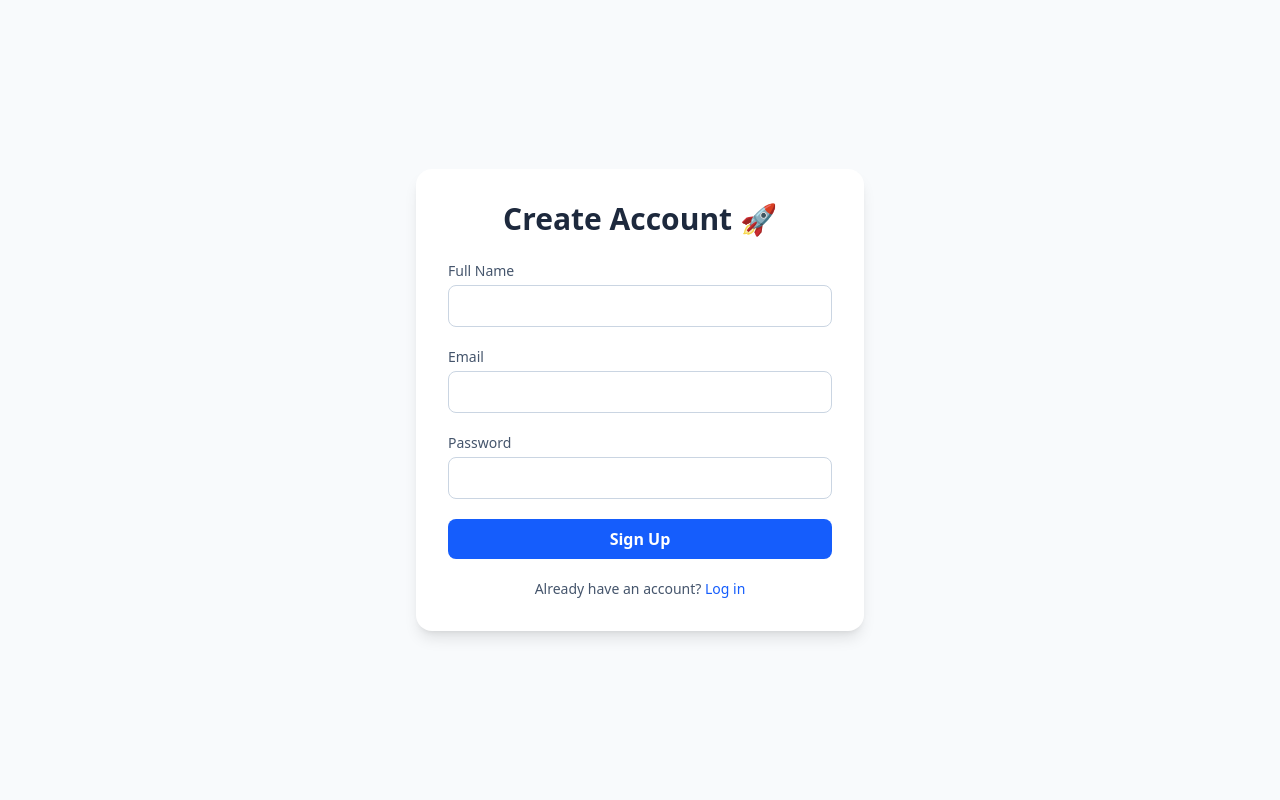
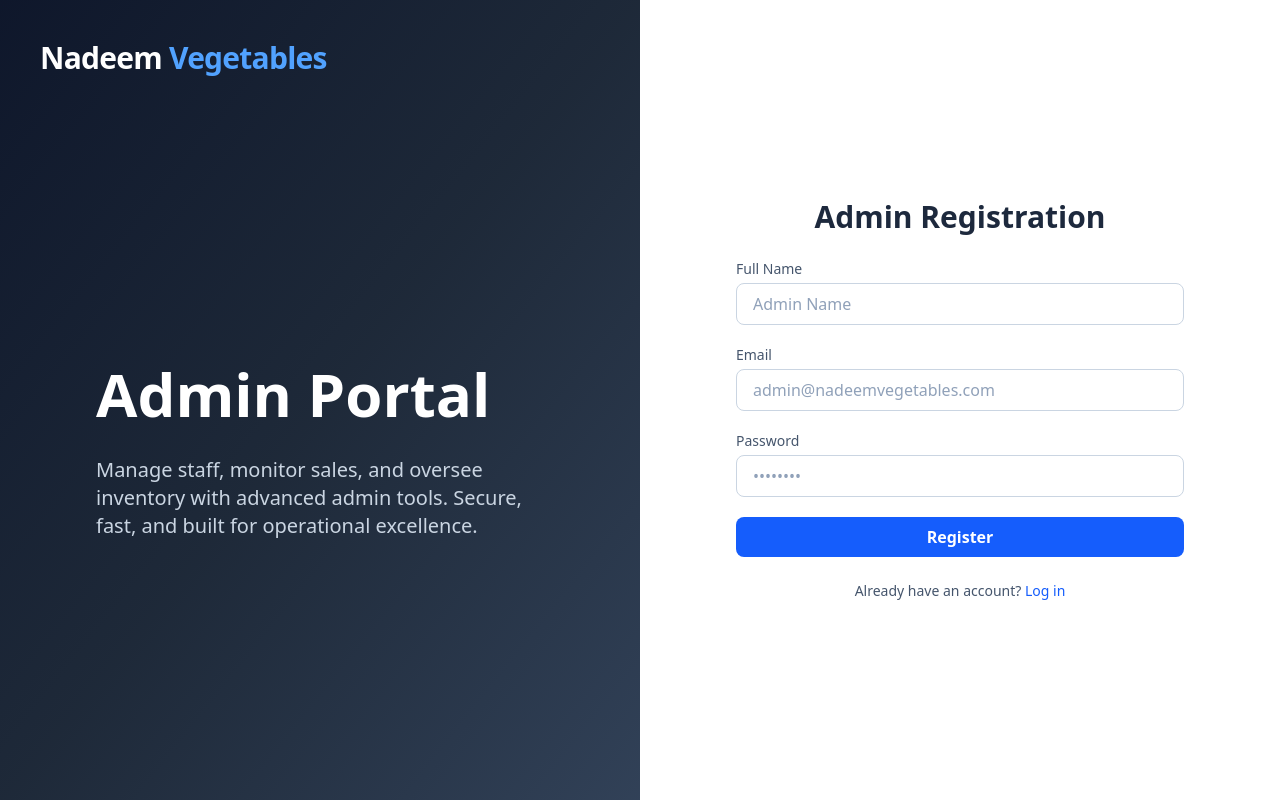
Before and after one commit to Mohammadhasan14/nadeem_vegetables, a Next.js app: page /signup in a window 1280 px wide. Built offline with nearby package versions, Linux system fonts and the light colour scheme.

Commit message:
Enhanced the UI of login and signup page

```diff
--- a/src/app/(auth)/login/page.tsx
+++ b/src/app/(auth)/login/page.tsx
@@ -3,19 +3,39 @@ import Link from "next/link";
 import { useState } from "react";
 
 export default function LoginPage() {
-  const [email, setEmail] = useState("");
-  const [password, setPassword] = useState("");
+  const [form, setForm] = useState({ email: "", password: "" });
 
   const handleLogin = (e: React.FormEvent) => {
     e.preventDefault();
-    console.log({ email, password });
+    console.log(form);
   };
 
   return (
-    <div className="w-full max-w-md bg-white dark:bg-slate-800 shadow-lg rounded-2xl p-8">
+    <div className="min-h-screen w-full flex flex-col md:flex-row">
+      <div className="flex-1 relative flex flex-col justify-center px-8 md:px-16 lg:px-24 bg-gradient-to-br from-slate-900 via-gray-800 to-slate-700 text-white">
+        <div className="absolute top-10 left-10">
+          <h2 className="text-3xl font-extrabold tracking-tight">
+            <span className="text-white">Nadeem</span>{" "}
+            <span className="text-blue-400">Vegetables</span>
+          </h2>
+        </div>
+        <div className="mt-24">
+          <h1 className="text-4xl lg:text-6xl font-extrabold leading-tight mb-6">
+            Admin Portal
+          </h1>
+          <p className="text-lg lg:text-xl text-slate-300 max-w-md">
+            Manage staff, monitor sales, and oversee inventory with advanced admin tools.
+            Secure, fast, and built for operational excellence.
+          </p>
+        </div>
+      </div>
+
+      <div className="flex-1 flex items-center justify-center bg-white dark:bg-slate-900 px-8 md:px-16 lg:px-24 py-10">
+        <div className="w-full max-w-lg">
           <h1 className="text-3xl font-bold text-center mb-6 text-slate-800 dark:text-white">
-        Welcome Back 👋
+            Admin Login
           </h1>
+
           <form onSubmit={handleLogin} className="space-y-5">
             <div>
               <label className="block text-sm mb-1 text-slate-600 dark:text-slate-300">
@@ -24,11 +44,13 @@ export default function LoginPage() {
               <input
                 type="email"
                 required
-            value={email}
-            onChange={(e) => setEmail(e.target.value)}
-            className="w-full px-4 py-2 rounded-lg border border-slate-300 dark:border-slate-700 focus:ring-2 focus:ring-blue-500 dark:bg-slate-900"
+                value={form.email}
+                onChange={(e) => setForm({ ...form, email: e.target.value })}
+                placeholder="admin@nadeemvegetables.com"
+                className="w-full px-4 py-2 rounded-lg border border-slate-300 dark:border-slate-700 focus:ring-2 focus:ring-blue-500 dark:bg-slate-800 dark:text-white placeholder:text-slate-400"
               />
             </div>
+
             <div>
               <label className="block text-sm mb-1 text-slate-600 dark:text-slate-300">
                 Password
@@ -36,25 +58,29 @@ export default function LoginPage() {
               <input
                 type="password"
                 required
-            value={password}
-            onChange={(e) => setPassword(e.target.value)}
-            className="w-full px-4 py-2 rounded-lg border border-slate-300 dark:border-slate-700 focus:ring-2 focus:ring-blue-500 dark:bg-slate-900"
+                value={form.password}
+                onChange={(e) => setForm({ ...form, password: e.target.value })}
+                placeholder="••••••••"
+                className="w-full px-4 py-2 rounded-lg border border-slate-300 dark:border-slate-700 focus:ring-2 focus:ring-blue-500 dark:bg-slate-800 dark:text-white placeholder:text-slate-400"
               />
             </div>
+
             <button
               type="submit"
-          className="w-full py-2 bg-blue-600 hover:bg-blue-700 text-white rounded-lg font-semibold transition"
+              className="w-full py-2 bg-blue-600 hover:bg-blue-700 text-white rounded-lg font-semibold transition-all focus:ring-2 focus:ring-offset-2 focus:ring-blue-500"
             >
               Log In
             </button>
           </form>
 
-      <p className="text-center text-sm text-slate-600 dark:text-slate-400 mt-5">
-        Don’t have an account?{" "}
-        <Link href="/signup" className="text-blue-600 hover:underline">
-          Sign up
+          <p className="text-center text-sm text-slate-600 dark:text-slate-400 mt-6">
+            Don't have an account?{" "}
+            <Link href="/signup" className="text-blue-600 hover:underline font-medium">
+              Register
             </Link>
           </p>
         </div>
+      </div>
+    </div>
   );
 }
--- a/src/app/(auth)/signup/page.tsx
+++ b/src/app/(auth)/signup/page.tsx
@@ -11,10 +11,31 @@ export default function SignupPage() {
   };
 
   return (
-    <div className="w-full max-w-md bg-white dark:bg-slate-800 shadow-lg rounded-2xl p-8">
+    <div className="min-h-screen w-full flex flex-col md:flex-row">
+      <div className="flex-1 relative flex flex-col justify-center px-8 md:px-16 lg:px-24 bg-gradient-to-br from-slate-900 via-gray-800 to-slate-700 text-white">
+        <div className="absolute top-10 left-10">
+          <h2 className="text-3xl font-extrabold tracking-tight">
+            <span className="text-white">Nadeem</span>{" "}
+            <span className="text-blue-400">Vegetables</span>
+          </h2>
+        </div>
+        <div className="mt-24">
+          <h1 className="text-4xl lg:text-6xl font-extrabold leading-tight mb-6">
+            Admin Portal
+          </h1>
+          <p className="text-lg lg:text-xl text-slate-300 max-w-md">
+            Manage staff, monitor sales, and oversee inventory with advanced admin tools.
+            Secure, fast, and built for operational excellence.
+          </p>
+        </div>
+      </div>
+
+      <div className="flex-1 flex items-center justify-center bg-white dark:bg-slate-900 px-8 md:px-16 lg:px-24 py-10">
+        <div className="w-full max-w-lg">
           <h1 className="text-3xl font-bold text-center mb-6 text-slate-800 dark:text-white">
-        Create Account 🚀
+            Admin Registration
           </h1>
+
           <form onSubmit={handleSignup} className="space-y-5">
             <div>
               <label className="block text-sm mb-1 text-slate-600 dark:text-slate-300">
@@ -25,9 +46,11 @@ export default function SignupPage() {
                 required
                 value={form.name}
                 onChange={(e) => setForm({ ...form, name: e.target.value })}
-            className="w-full px-4 py-2 rounded-lg border border-slate-300 dark:border-slate-700 focus:ring-2 focus:ring-blue-500 dark:bg-slate-900"
+                placeholder="Admin Name"
+                className="w-full px-4 py-2 rounded-lg border border-slate-300 dark:border-slate-700 focus:ring-2 focus:ring-blue-500 dark:bg-slate-800 dark:text-white placeholder:text-slate-400"
               />
             </div>
+
             <div>
               <label className="block text-sm mb-1 text-slate-600 dark:text-slate-300">
                 Email
@@ -37,9 +60,11 @@ export default function SignupPage() {
                 required
                 value={form.email}
                 onChange={(e) => setForm({ ...form, email: e.target.value })}
-            className="w-full px-4 py-2 rounded-lg border border-slate-300 dark:border-slate-700 focus:ring-2 focus:ring-blue-500 dark:bg-slate-900"
+                placeholder="admin@nadeemvegetables.com"
+                className="w-full px-4 py-2 rounded-lg border border-slate-300 dark:border-slate-700 focus:ring-2 focus:ring-blue-500 dark:bg-slate-800 dark:text-white placeholder:text-slate-400"
               />
             </div>
+
             <div>
               <label className="block text-sm mb-1 text-slate-600 dark:text-slate-300">
                 Password
@@ -49,23 +74,27 @@ export default function SignupPage() {
                 required
                 value={form.password}
                 onChange={(e) => setForm({ ...form, password: e.target.value })}
-            className="w-full px-4 py-2 rounded-lg border border-slate-300 dark:border-slate-700 focus:ring-2 focus:ring-blue-500 dark:bg-slate-900"
+                placeholder="••••••••"
+                className="w-full px-4 py-2 rounded-lg border border-slate-300 dark:border-slate-700 focus:ring-2 focus:ring-blue-500 dark:bg-slate-800 dark:text-white placeholder:text-slate-400"
               />
             </div>
+
             <button
               type="submit"
-          className="w-full py-2 bg-blue-600 hover:bg-blue-700 text-white rounded-lg font-semibold transition"
+              className="w-full py-2 bg-blue-600 hover:bg-blue-700 text-white rounded-lg font-semibold transition-all focus:ring-2 focus:ring-offset-2 focus:ring-blue-500"
             >
-          Sign Up
+              Register
             </button>
           </form>
 
-      <p className="text-center text-sm text-slate-600 dark:text-slate-400 mt-5">
+          <p className="text-center text-sm text-slate-600 dark:text-slate-400 mt-6">
             Already have an account?{" "}
-        <Link href="/login" className="text-blue-600 hover:underline">
+            <Link href="/login" className="text-blue-600 hover:underline font-medium">
               Log in
             </Link>
           </p>
         </div>
+      </div>
+    </div>
   );
 }
--- a/src/app/globals.css
+++ b/src/app/globals.css
@@ -3,8 +3,39 @@
 html,
 body {
   height: 100%;
+  width: 100%;
+  margin: 0;
+  padding: 0;
+  font-family: system-ui, -apple-system, BlinkMacSystemFont, "Segoe UI", Roboto,
+    "Helvetica Neue", Arial, "Noto Sans", sans-serif;
+  -webkit-font-smoothing: antialiased;
+  -moz-osx-font-smoothing: grayscale;
+  scroll-behavior: smooth;
   background-color: #f8fafc;
+  color: #0f172a;
 }
+
 .dark body {
   background-color: #0f172a;
+  color: #f8fafc;
 }
+
+
+input,
+textarea,
+button,
+select {
+  font-family: inherit;
+  outline: none;
+}
+
+::-webkit-scrollbar {
+  width: 8px;
+}
+::-webkit-scrollbar-thumb {
+  background-color: rgba(100, 116, 139, 0.4);
+  border-radius: 4px;
+}
+::-webkit-scrollbar-thumb:hover {
+  background-color: rgba(100, 116, 139, 0.6);
+}
--- a/src/app/page.tsx
+++ b/src/app/page.tsx
@@ -1,5 +1,31 @@
-import { redirect } from "next/navigation";
+"use client";
+
+import { useEffect } from "react";
+import { useRouter } from "next/navigation";
 
 export default function Home() {
-  redirect("/login");
+  const router = useRouter();
+
+  useEffect(() => {
+    const timer = setTimeout(() => {
+      router.push("/login");
+    }, 1500);
+
+    return () => clearTimeout(timer);
+  }, [router]);
+
+  return (
+    <main className="flex flex-col items-center justify-center min-h-screen bg-gradient-to-br from-blue-600 via-indigo-700 to-purple-800 text-white">
+      <div className="w-full max-w-4xl text-center px-6 animate-pulse space-y-4">
+        <h1 className="text-5xl md:text-7xl font-bold tracking-tight">
+          Welcome to MyApp
+        </h1>
+        <p className="text-lg md:text-2xl text-gray-200">
+          Preparing your experience...
+        </p>
+        <div className="w-12 h-12 border-4 border-white border-t-transparent rounded-full animate-spin mx-auto mt-6" />
+      </div>
+    </main>
+
+  );
 }
```
Lines whose indentation alone changed are shown as unchanged.
